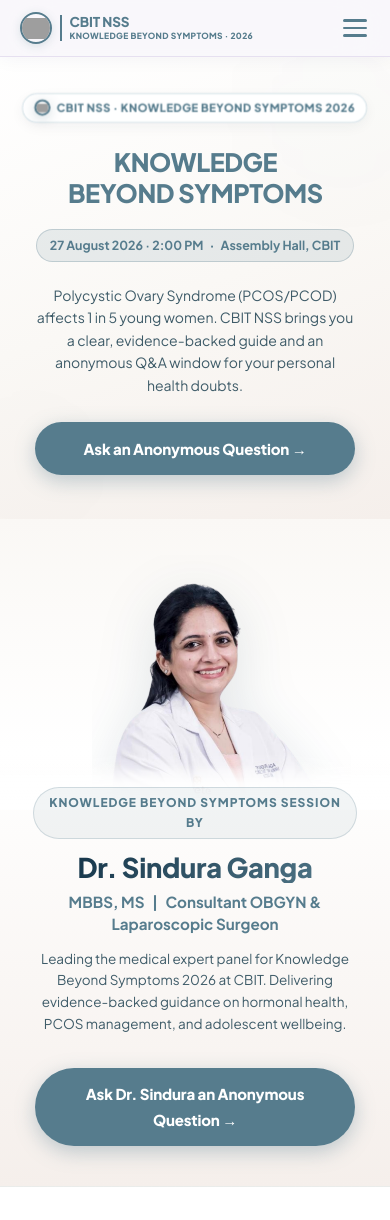
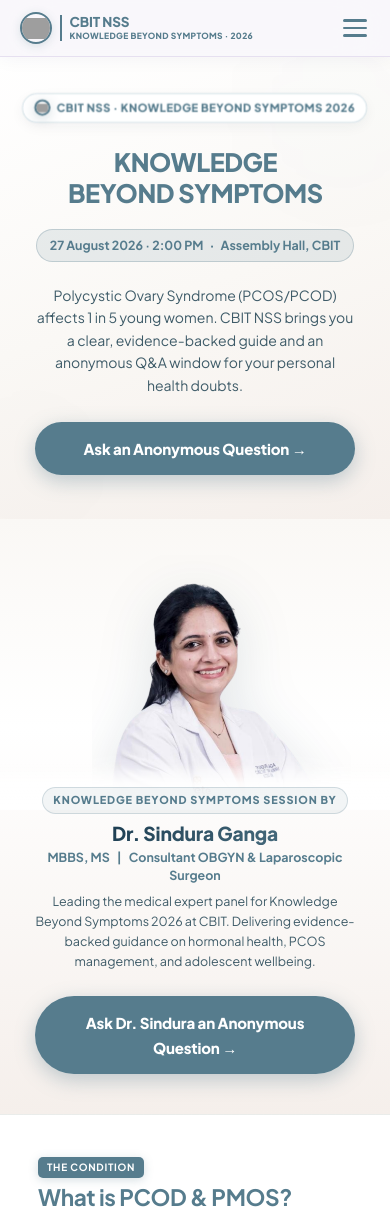
Before and after one commit to vroom0456/CBITNSS-World-PMOS-Day, a Next.js app: page / in a window 390 px wide. Shown: the top 1220 px of the page. Built offline with nearby package versions, Linux system fonts and the light colour scheme; grey boxes are pictures that could not be loaded.

Commit message:
style: reduce doctor section component and text sizes to match site-wide design scale

```diff
--- a/src/app/globals.css
+++ b/src/app/globals.css
@@ -257,49 +257,49 @@
     .speaker-eyebrow {
       display: inline-flex;
       align-items: center;
-      gap: 0.4rem;
+      gap: 0.35rem;
       background: rgba(86, 124, 141, 0.08);
       border: 1px solid rgba(86, 124, 141, 0.22);
       color: var(--nss-navy);
-      padding: 0.3rem 0.95rem;
+      padding: 0.24rem 0.75rem;
       border-radius: var(--r-pill);
-      font-size: 0.75rem;
+      font-size: 0.70rem;
       font-weight: 800;
       text-transform: uppercase;
       letter-spacing: 0.08em;
-      margin-bottom: 0.75rem;
+      margin-bottom: 0.6rem;
     }
     .speaker-sparkle {
-      font-size: 0.9rem;
+      font-size: 0.85rem;
     }
     .speaker-name {
-      font-size: clamp(1.7rem, 3.4vw, 2.4rem);
+      font-size: clamp(1.4rem, 2.8vw, 1.95rem);
       font-weight: 800;
       color: var(--nss-navy);
       background: linear-gradient(135deg, #0C2B40 0%, #567C8D 100%);
       -webkit-background-clip: text;
       -webkit-text-fill-color: transparent;
       line-height: 1.18;
-      margin-bottom: 0.45rem;
+      margin-bottom: 0.35rem;
       letter-spacing: -0.01em;
     }
     .speaker-title {
-      font-size: 0.95rem;
+      font-size: 0.84rem;
       font-weight: 700;
       color: var(--soft-teal-accent);
-      line-height: 1.45;
-      margin-bottom: 0.8rem;
+      line-height: 1.4;
+      margin-bottom: 0.6rem;
     }
     .speaker-title .title-sep {
       color: var(--text-muted);
       margin: 0 0.3rem;
     }
     .speaker-bio {
-      font-size: 0.92rem;
+      font-size: 0.85rem;
       color: var(--text-body);
-      line-height: 1.68;
-      margin-bottom: 0.85rem;
-      max-width: 500px;
+      line-height: 1.62;
+      margin-bottom: 0.75rem;
+      max-width: 480px;
     }
     .speaker-image-wrapper {
       position: relative;
@@ -406,24 +406,31 @@
         display: inline-flex !important;
         align-items: center !important;
         justify-content: center !important;
+        font-size: 0.68rem !important;
+        padding: 0.2rem 0.65rem !important;
+        margin-bottom: 0.5rem !important;
       }
       .speaker-name {
         width: 100% !important;
         text-align: center !important;
         margin-inline: auto !important;
+        font-size: clamp(1.2rem, 4.5vw, 1.45rem) !important;
+        margin-bottom: 0.3rem !important;
       }
       .speaker-title {
         width: 100% !important;
         text-align: center !important;
         margin-inline: auto !important;
+        font-size: 0.78rem !important;
+        margin-bottom: 0.5rem !important;
       }
       .speaker-bio {
         width: 100% !important;
-        max-width: 335px !important;
-        margin: 0 auto 0.85rem !important;
+        max-width: 325px !important;
+        margin: 0 auto 0.7rem !important;
         text-align: center !important;
-        line-height: 1.62 !important;
-        font-size: 13.5px !important;
+        line-height: 1.58 !important;
+        font-size: 12.5px !important;
       }
       .speaker-glow-backdrop, .speaker-glow-secondary {
         display: none !important;
--- a/src/app/page.tsx
+++ b/src/app/page.tsx
@@ -91,11 +91,11 @@ export default function HomePage() {
               <p className="speaker-bio">
                 Leading the medical expert panel for Knowledge Beyond Symptoms 2026 at CBIT. Delivering evidence-backed guidance on hormonal health, PCOS management, and adolescent wellbeing.
               </p>
-              <div style={{ marginTop: '1.2rem' }}>
+              <div style={{ marginTop: '0.85rem' }}>
                 <Link
                   href="/ask"
                   className="btn-primary-cta"
-                  style={{ fontSize: '0.86rem', padding: '0.65rem 1.4rem' }}
+                  style={{ fontSize: '0.80rem', padding: '0.48rem 1.15rem', minHeight: '38px' }}
                 >
                   Ask Dr. Sindura an Anonymous Question →
                 </Link>
```
